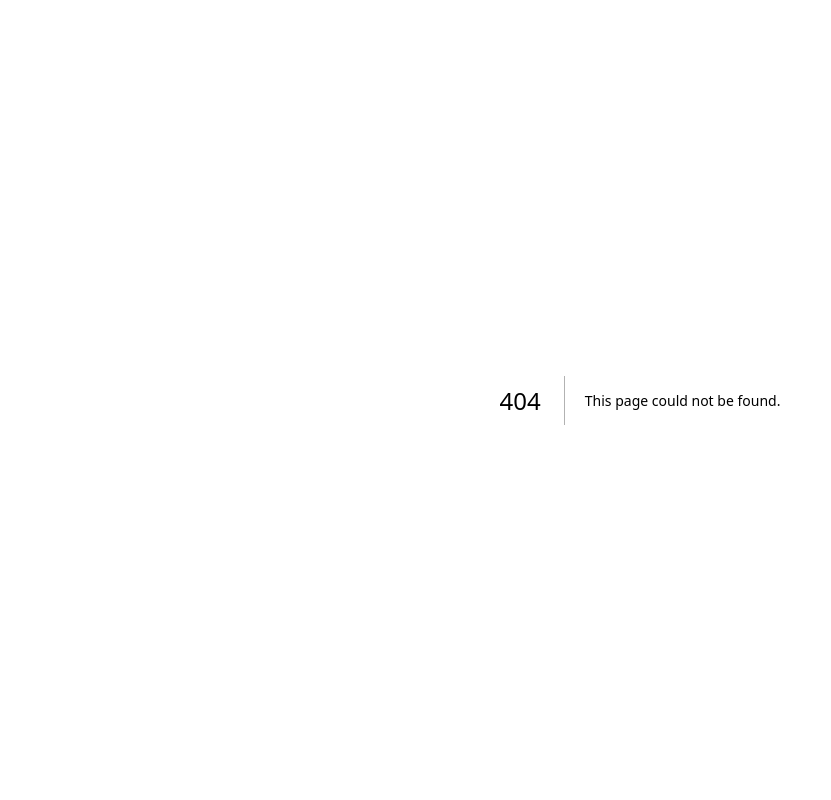
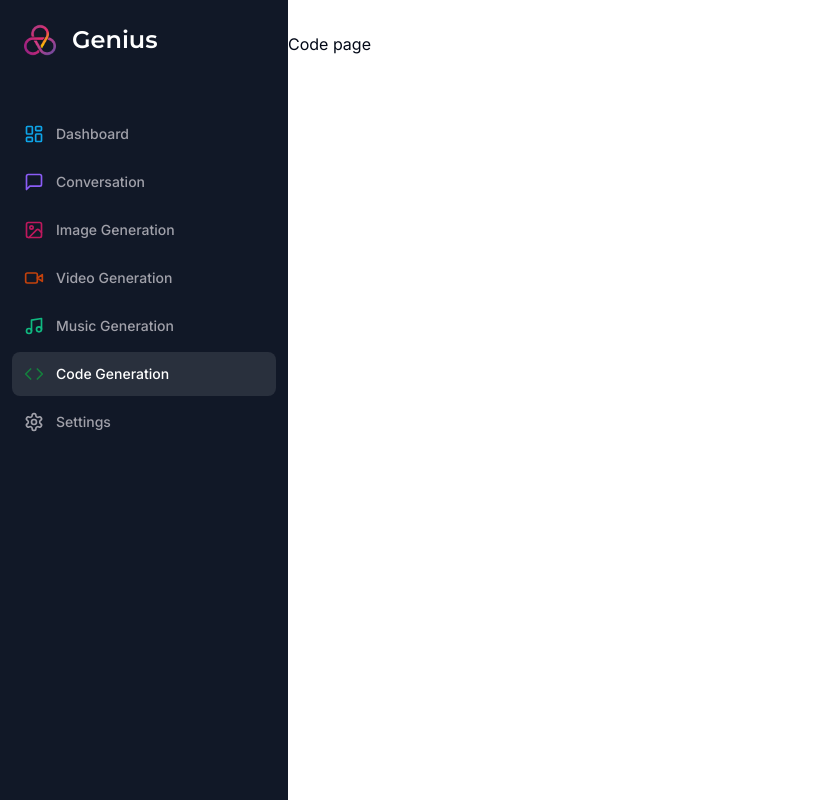
Before and after one commit to kbefff/ai-saas, a Next.js app: page /code in a window 1280 px wide. Before the commit this address had no page. Shown: the whole page, without its empty margins (0-831 px from the left). Built offline with nearby package versions, Linux system fonts and the light colour scheme.

Commit message:
add blank code page

```diff
--- /dev/null
+++ b/app/(dashboard)/(routes)/code/page.tsx
@@ -0,0 +1,7 @@
+const CodePage = () => {
+    return(
+        <div>Code page</div>
+    )
+}
+
+export default CodePage
```
